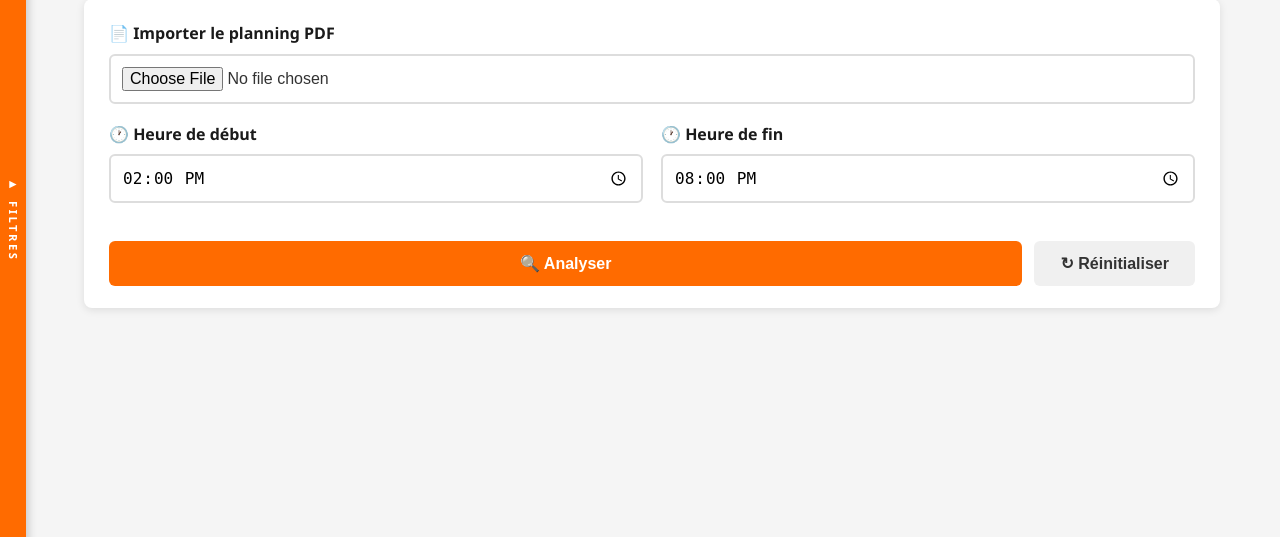
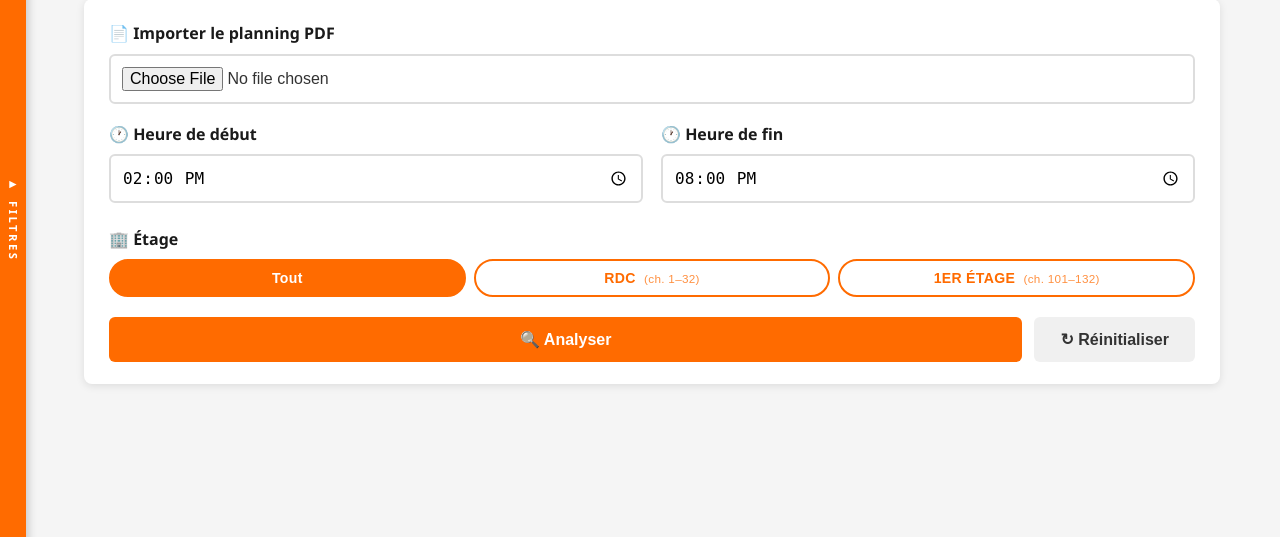
Before and after one commit to pierredupre71130/tafplan, a Flask app: page / in a window 1280 px wide. Shown: the part 181-718 px from the top of the page. Run offline with Flask 3, Linux system fonts and the light colour scheme.

Commit message:
Filtre par étage : RDC (ch.1-32) / 1er Étage (ch.101-132) / Tout
3 boutons pill dans le formulaire pour filtrer les résultats par étage.
Le numéro de chambre est extrait en ignorant le préfixe lettre (ex: A15 → 15).
Quand RDC ou 1er Étage est sélectionné, les résultats sont triés
par numéro de chambre croissant (au lieu de l'ordre alphabétique).
Le filtrage est purement côté client, sans re-upload du PDF.

https://claude.ai/code/session_016TMX9SFuZfPVR4ABYCEjek

```diff
--- a/templates/index.html
+++ b/templates/index.html
@@ -93,6 +93,28 @@
 
         .btn-secondary { background-color: #f0f0f0; color: #333; }
         .btn-secondary:hover { background-color: #e0e0e0; }
+
+        /* ─── Sélecteur d'étage ─── */
+        .floor-group {
+            display: flex;
+            gap: 8px;
+            margin-top: 2px;
+        }
+        .floor-btn {
+            flex: 1;
+            padding: 9px 10px;
+            border: 2px solid #FF6B00;
+            border-radius: 22px;
+            background: white;
+            color: #FF6B00;
+            font-size: 0.88rem;
+            font-weight: 700;
+            cursor: pointer;
+            transition: all 0.18s;
+            letter-spacing: 0.3px;
+        }
+        .floor-btn:hover:not(.active) { background: #FFF3E0; }
+        .floor-btn.active { background: #FF6B00; color: white; }
 
         .loading { display: none; text-align: center; padding: 30px; }
 
@@ -424,6 +446,15 @@
                     </div>
                 </div>
 
+                <div class="form-group" style="margin-top:6px;">
+                    <label>🏢 Étage</label>
+                    <div class="floor-group">
+                        <button type="button" class="floor-btn active" data-floor="all">Tout</button>
+                        <button type="button" class="floor-btn" data-floor="rdc">RDC &nbsp;<small style="font-weight:400;opacity:.75;">(ch. 1–32)</small></button>
+                        <button type="button" class="floor-btn" data-floor="1er">1ER ÉTAGE &nbsp;<small style="font-weight:400;opacity:.75;">(ch. 101–132)</small></button>
+                    </div>
+                </div>
+
                 <div class="button-group">
                     <button type="submit" class="btn-primary" id="analyzeBtn">🔍 Analyser</button>
                     <button type="reset" class="btn-secondary">↻ Réinitialiser</button>
@@ -548,6 +579,26 @@
             }
         }
 
+        // ── Sélecteur d'étage ─────────────────────────────────────────────────
+        let currentFloor = 'all';
+
+        function getFloor(room) {
+            const num = parseInt((room || '').replace(/^[A-Za-z]+/, ''));
+            if (isNaN(num)) return null;
+            if (num >= 1   && num <= 32)  return 'rdc';
+            if (num >= 101 && num <= 132) return '1er';
+            return null;
+        }
+
+        document.querySelectorAll('.floor-btn').forEach(btn => {
+            btn.addEventListener('click', () => {
+                document.querySelectorAll('.floor-btn').forEach(b => b.classList.remove('active'));
+                btn.classList.add('active');
+                currentFloor = btn.dataset.floor;
+                applyFilters();
+            });
+        });
+
         // ── Données ────────────────────────────────────────────────────────────
         let allSoins = [];
         let currentHeureDebut = '';
@@ -560,11 +611,16 @@
             const selected = [];
             document.querySelectorAll('input[name="categories"]:checked').forEach(cb => selected.push(cb.value));
 
-            const filtered = selected.length > 0
+            let filtered = selected.length > 0
                 ? allSoins.filter(s => selected.includes(s.category))
-                : allSoins;
+                : allSoins.slice();
 
-            // Grouper par patient, tri alphabétique par nom de famille
+            // Filtre par étage
+            if (currentFloor !== 'all') {
+                filtered = filtered.filter(s => getFloor(s.room) === currentFloor);
+            }
+
+            // Grouper par patient
             const patientMap = {};
             const patientOrder = [];
             filtered.forEach(s => {
@@ -574,9 +630,18 @@
             });
 
             const getLastName = name => name.replace(/^(Mme\/M\.|Mme|M\.)\s*/i, '').trim().split(' ').pop().toLowerCase();
+            const getRoomNum  = room  => parseInt((room || '').replace(/^[A-Za-z]+/, '')) || 9999;
+
             const patients = patientOrder
                 .map(k => ({ resident: k, room: patientMap[k].room, soins: patientMap[k].soins }))
-                .sort((a, b) => getLastName(a.resident).localeCompare(getLastName(b.resident), 'fr'));
+                .sort((a, b) => {
+                    if (currentFloor !== 'all') {
+                        // Tri par numéro de chambre croissant
+                        return getRoomNum(a.room) - getRoomNum(b.room);
+                    }
+                    // Tri alphabétique par nom de famille
+                    return getLastName(a.resident).localeCompare(getLastName(b.resident), 'fr');
+                });
 
             displayResults(filtered.length, patients);
             updateResidentDropdown();
```
